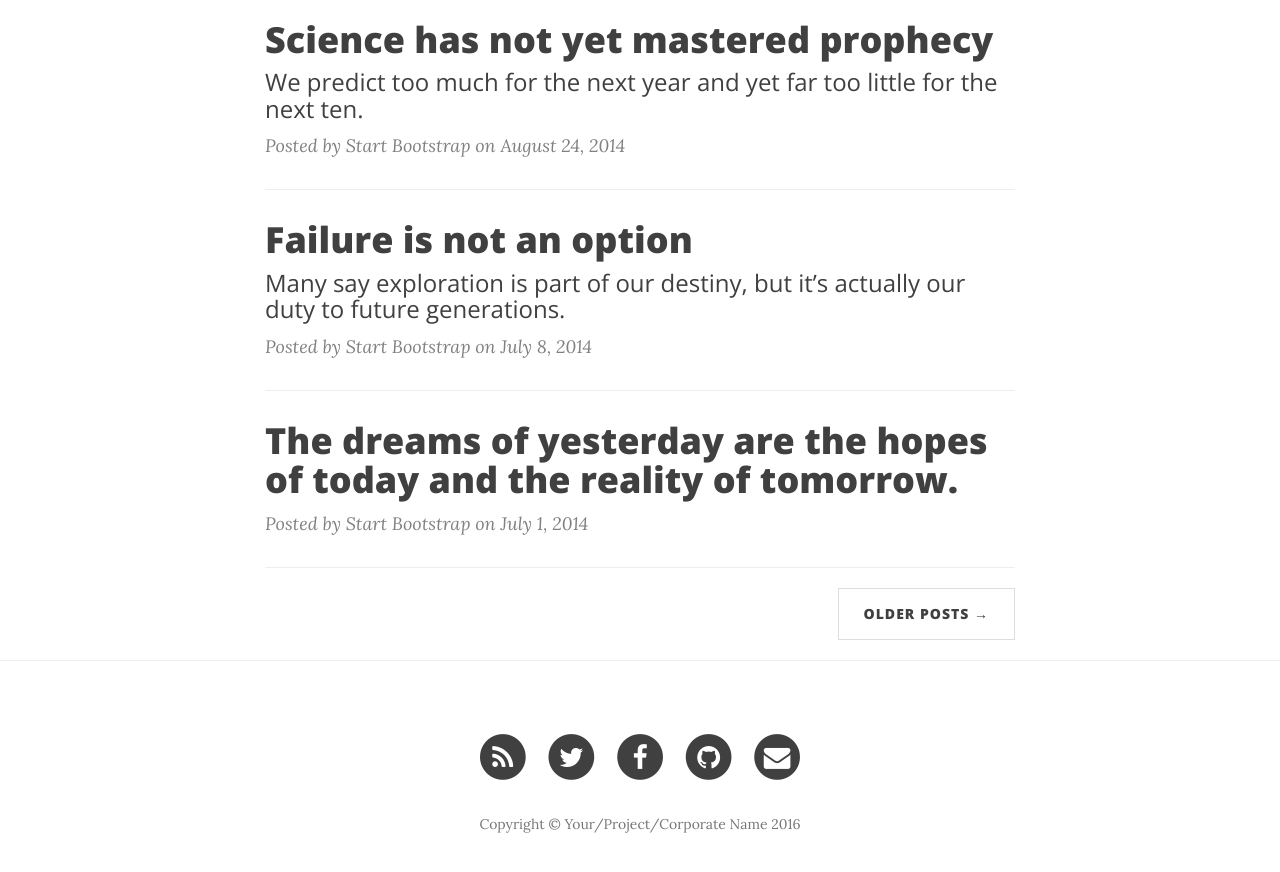
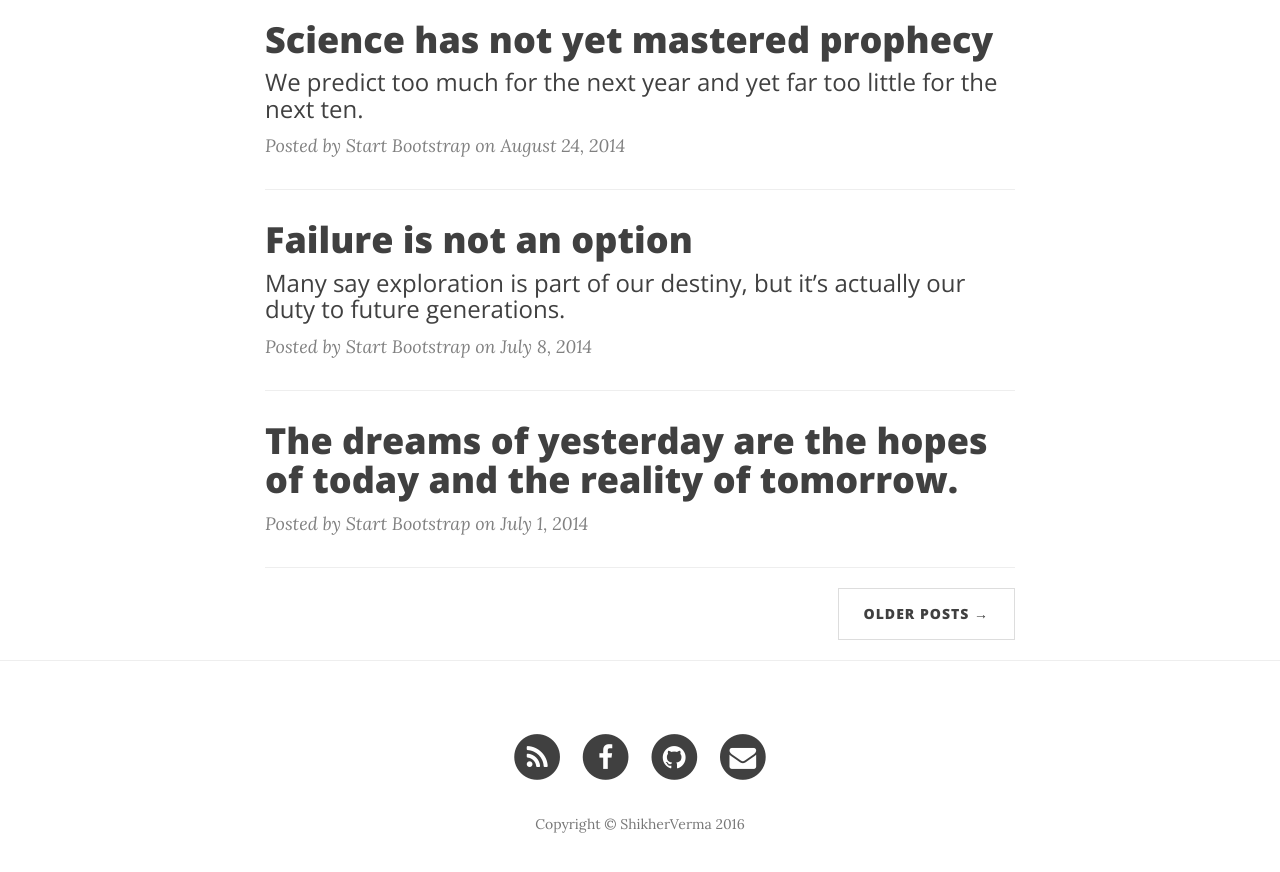
Before and after one commit to it-projects-llc/odoo-saas-tools, a Jekyll site: the page built from index.html, in a window 1280 px wide and 900 px high, scrolled down 939 px. Shown: the top 872 px of the window. Built offline with Jekyll 4.4.1, drawn with Linux system fonts in a browser that asks for light colours; nearby versions of some CDN libraries; the list of posts is cut into pages by our own code; some of the changed lines change nothing that is shown.

Commit message:
modified config

```diff
--- a/_config.yml
+++ b/_config.yml
@@ -1,16 +1,15 @@
 # Site settings
 title: My Territory
-blog_title: Logcat
+blog_title: My Territory
 header-img: img/home-bg.jpg
-email: your-email@yourdomain.com
-copyright_name: Your/Project/Corporate Name
-description: "Write your site description here. It will be used as your sites meta description as well!"
+email: root@shikherverma.com
+copyright_name: ShikherVerma
+description: "Online Territory of Shikher Verma"
 baseurl: ""
 url: ""
-twitter_username: SBootstrap
-github_username:  davidtmiller
-facebook_username:  IronSummitMedia
-email_username:  your-email@yourdomain.com
+github_username:  shikherverma
+facebook_username:  shikherverma1
+email_username:  root@shikherverma.com
 
 # Build settings
 markdown: kramdown
```
Also changed, not shown: dp.jpg (added).
